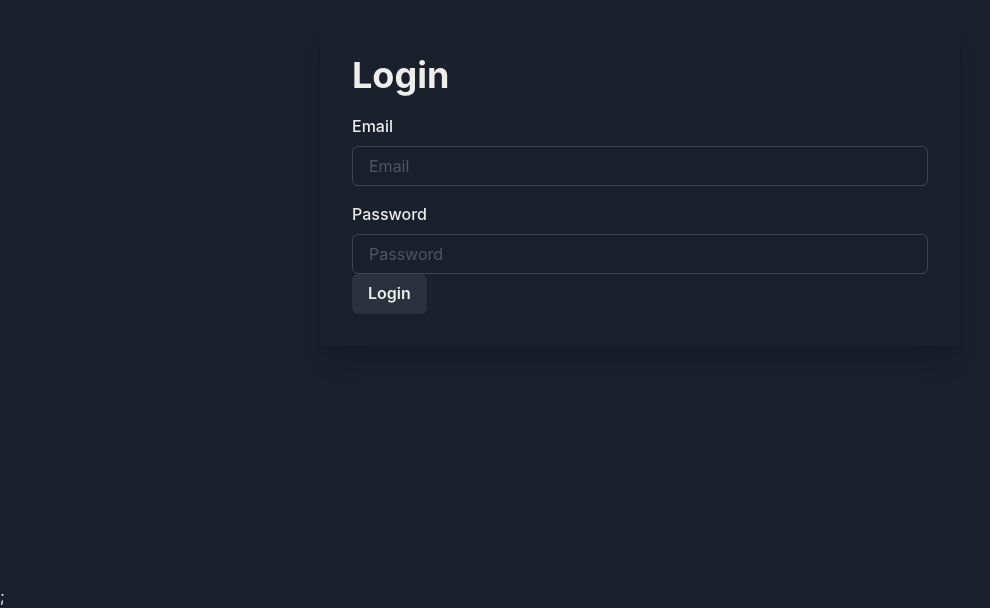
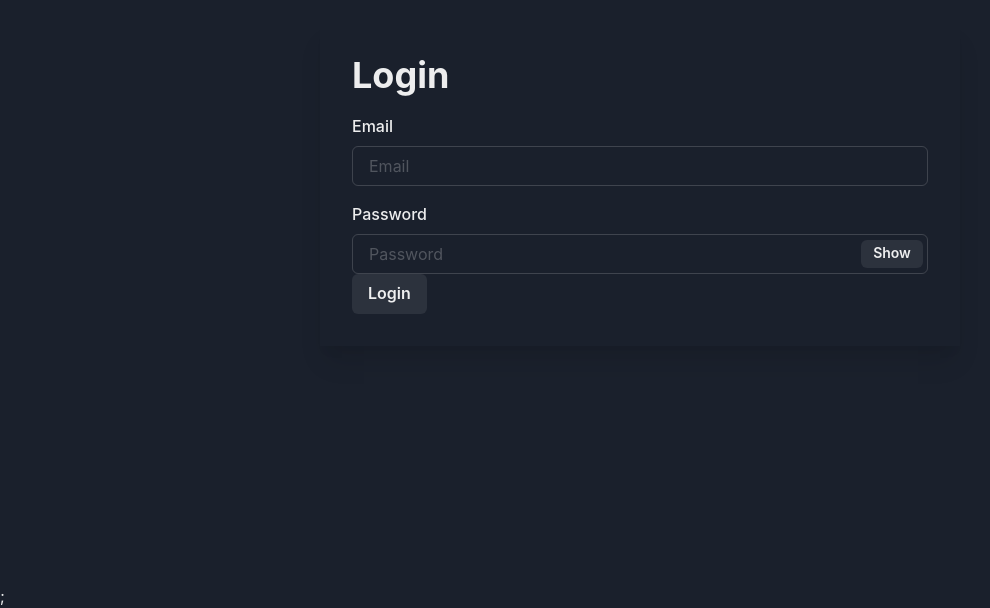
Before and after one commit to JCarlosLucio/password-vault, a Next.js app in the folder apps/client/: page / in a window 1280 px wide. Shown: the part 216-824 px from the top of the page, without its empty margins (0-990 px from the left). Built offline with nearby package versions, Linux system fonts and the light colour scheme; no server answers.

Commit message:
Swap Input component for password with PasswordInput

```diff
--- a/apps/client/src/components/LoginForm.tsx
+++ b/apps/client/src/components/LoginForm.tsx
@@ -15,6 +15,7 @@ import { decryptVault, generateVaultKey, hashPassword } from '../utils/crypto';
 import { storeVault, storeVaultKey } from '../utils/storage';
 import { VaultItem } from '../utils/types';
 import FormWrapper from './FormWrapper';
+import PasswordInput from './PasswordInput';
 
 const LoginForm = ({
   setStep,
@@ -83,17 +84,18 @@ const LoginForm = ({
 
       <FormControl mt="4">
         <FormLabel htmlFor="password">Password</FormLabel>
-        <Input
+        <PasswordInput
           id="password"
           placeholder="Password"
-          type="password"
-          {...register('password', {
+          name="password"
+          register={register}
+          rules={{
             required: 'Password is required',
             minLength: {
               value: 6,
               message: 'Password must be at least 6 characters long',
             },
-          })}
+          }}
         />
         <FormErrorMessage>
           {errors.password && errors.password.message}
--- a/apps/client/src/components/RegisterForm.tsx
+++ b/apps/client/src/components/RegisterForm.tsx
@@ -14,6 +14,7 @@ import { registerUser } from '../api';
 import { generateVaultKey, hashPassword } from '../utils/crypto';
 import { storeVault, storeVaultKey } from '../utils/storage';
 import FormWrapper from './FormWrapper';
+import PasswordInput from './PasswordInput';
 
 const RegisterForm = ({
   setStep,
@@ -79,19 +80,19 @@ const RegisterForm = ({
 
       <FormControl mt="4">
         <FormLabel htmlFor="password">Password</FormLabel>
-        <Input
+        <PasswordInput
           id="password"
           placeholder="Password"
-          type="password"
-          {...register('password', {
+          name="password"
+          register={register}
+          rules={{
             required: 'Password is required',
             minLength: {
               value: 6,
               message: 'Password must be at least 6 characters long',
             },
-          })}
+          }}
         />
-
         <FormErrorMessage>
           {errors.password && errors.password.message}
         </FormErrorMessage>
```
